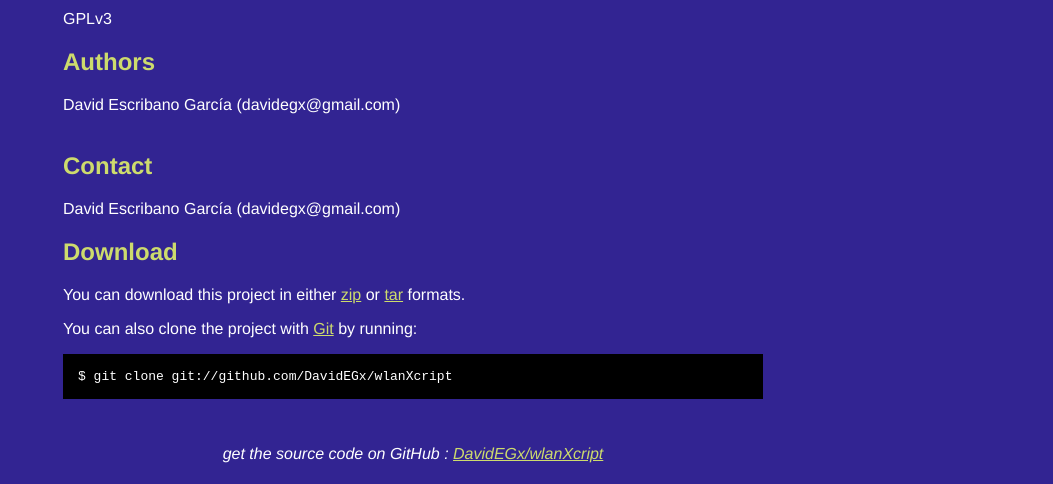
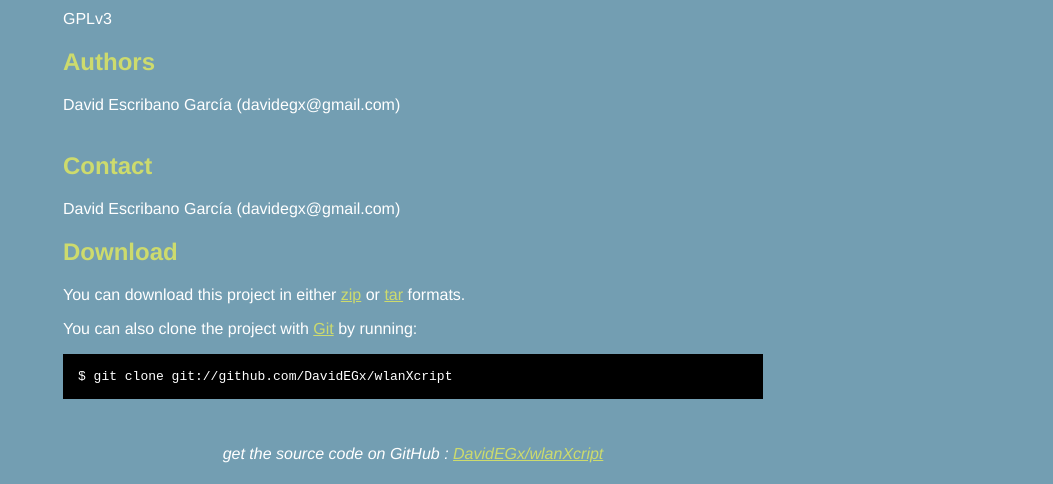
Before and after one commit to DavidEGx/wlanXcript, a plain HTML site: page index.html in a window 1280 px wide. Shown: the part 316-800 px from the top of the page, without its empty margins (227-1280 px from the left). Drawn offline with Linux system fonts and the light colour scheme.

Commit message:
Edited index.html via GitHub

```diff
--- a/index.html
+++ b/index.html
@@ -8,7 +8,7 @@
   <style type="text/css">
     body {
       margin-top: 1.0em;
-      background-color: #322492;
+      background-color:  #739eb2;
       font-family: Helvetica, Arial, FreeSans, san-serif;
       color: #ffffff;
     }
```
